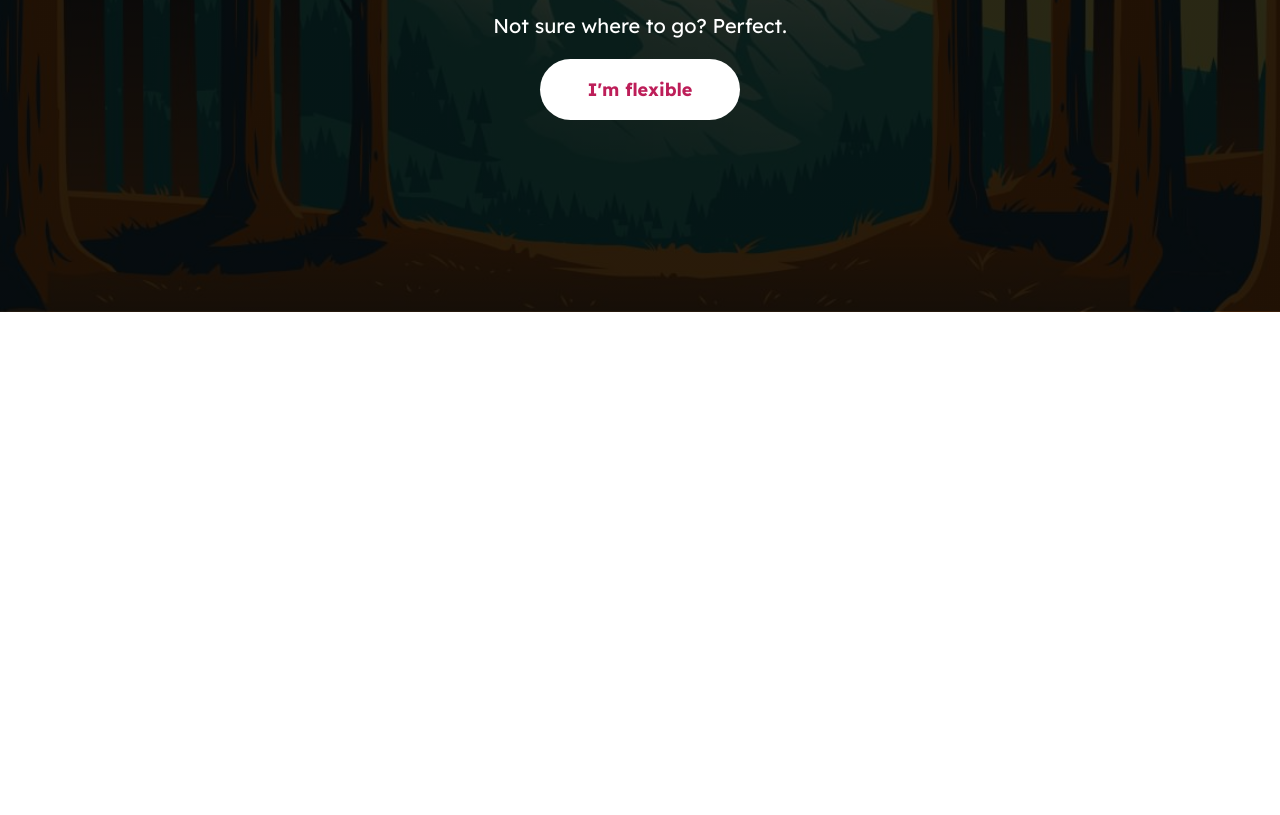
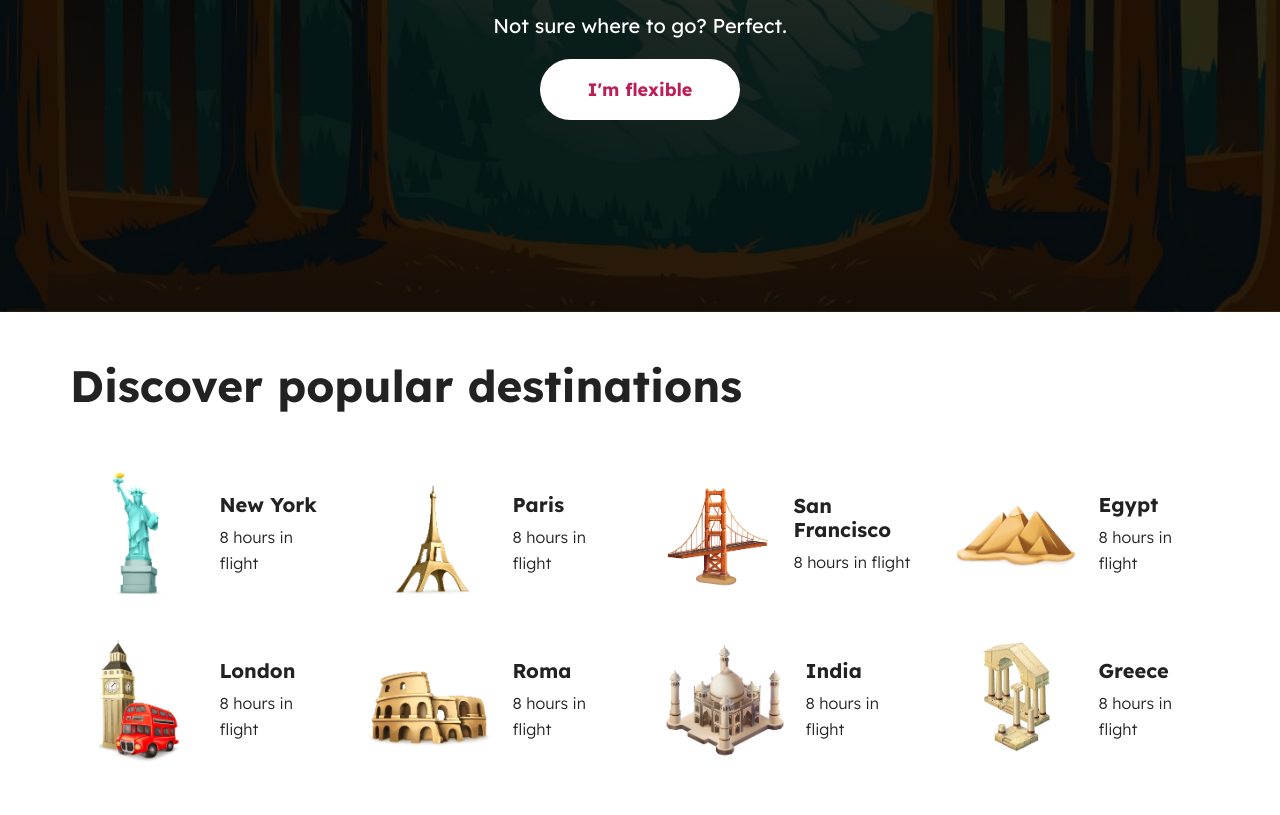
Before and after one commit to enriquesamudio99/eight-travel-landing-page, a website: page index.html in a window 1280 px wide. Shown: the part 402-1217 px from the top of the page. Before the commit the page ends 800 px from the top, so only its background shows below. Drawn offline with Linux system fonts and the light colour scheme.

Commit message:
Destinations section done

```diff
--- a/index.html
+++ b/index.html
@@ -58,5 +58,84 @@
         </div>
     </header>
 
+    <section class="destinations section container">
+        <h2 class="destinations__heading">Discover popular destinations</h2>
+
+        <ul class="destinations__grid">
+            <li class="destination">
+                <div class="destination__img">
+                    <img src="build/img/icono_destino_1.png" alt="Destination Image">
+                </div>
+                <div class="destination__info">
+                    <h3 class="destination__name">New York</h3>
+                    <p class="destination__distance">8 hours in flight</p>
+                </div>
+            </li>
+            <li class="destination">
+                <div class="destination__img">
+                    <img src="build/img/icono_destino_2.png" alt="Destination Image">
+                </div>
+                <div class="destination__info">
+                    <h3 class="destination__name">Paris</h3>
+                    <p class="destination__distance">8 hours in flight</p>
+                </div>
+            </li>
+            <li class="destination">
+                <div class="destination__img">
+                    <img src="build/img/icono_destino_3.png" alt="Destination Image">
+                </div>
+                <div class="destination__info">
+                    <h3 class="destination__name">San Francisco</h3>
+                    <p class="destination__distance">8 hours in flight</p>
+                </div>
+            </li>
+            <li class="destination">
+                <div class="destination__img">
+                    <img src="build/img/icono_destino_4.png" alt="Destination Image">
+                </div>
+                <div class="destination__info">
+                    <h3 class="destination__name">Egypt</h3>
+                    <p class="destination__distance">8 hours in flight</p>
+                </div>
+            </li>
+            <li class="destination">
+                <div class="destination__img">
+                    <img src="build/img/icono_destino_5.png" alt="Destination Image">
+                </div>
+                <div class="destination__info">
+                    <h3 class="destination__name">London</h3>
+                    <p class="destination__distance">8 hours in flight</p>
+                </div>
+            </li>
+            <li class="destination">
+                <div class="destination__img">
+                    <img src="build/img/icono_destino_6.png" alt="Destination Image">
+                </div>
+                <div class="destination__info">
+                    <h3 class="destination__name">Roma</h3>
+                    <p class="destination__distance">8 hours in flight</p>
+                </div>
+            </li>
+            <li class="destination">
+                <div class="destination__img">
+                    <img src="build/img/icono_destino_7.png" alt="Destination Image">
+                </div>
+                <div class="destination__info">
+                    <h3 class="destination__name">India</h3>
+                    <p class="destination__distance">8 hours in flight</p>
+                </div>
+            </li>
+            <li class="destination">
+                <div class="destination__img">
+                    <img src="build/img/icono_destino_8.png" alt="Destination Image">
+                </div>
+                <div class="destination__info">
+                    <h3 class="destination__name">Greece</h3>
+                    <p class="destination__distance">8 hours in flight</p>
+                </div>
+            </li>
+        </ul>
+    </section>
+
 </body>
 </html>
--- a/src/scss/app.scss
+++ b/src/scss/app.scss
@@ -1,3 +1,4 @@
 @use "base";
 @use "ui/header";
+@use "ui/content";
 @use "utilities";
--- a/src/scss/base/_globals.scss
+++ b/src/scss/base/_globals.scss
@@ -13,7 +13,7 @@ html {
 
 body {
     font-family: v.$mainFont;
-    color: v.$black;
+    color: v.$dark;
     font-size: 1rem;
     line-height: 1.618;
 }
@@ -67,9 +67,9 @@ a {
 }
 
 .section {
-    padding: 1.5rem 0;
+    padding: 2rem 0;
 
     @include m.lg {
-        padding: 2rem 0;
+        padding: 3rem 0;
     }
 }
--- a/src/scss/base/_variables.scss
+++ b/src/scss/base/_variables.scss
@@ -13,6 +13,7 @@ $primary: #e8505b;
 $secondary: rgb(189, 30, 89);
 $black: #000000;
 $white: #ffffff;
+$dark: #222222;
 $gray: #686868;
 $lightGray: #e1e1e1;
 
--- /dev/null
+++ b/src/scss/ui/content/_destinations.scss
@@ -0,0 +1,47 @@
+@use "base/variables" as v;
+@use "base/mixins" as m;
+
+.destinations {
+
+    &__heading {
+        margin-bottom: v.$gutter;
+    }
+
+    &__grid {
+        @include m.grid(1,2rem);
+
+        @include m.sm {
+            grid-template-columns: repeat(2,1fr);
+        }
+
+        @include m.lg {
+            grid-template-columns: repeat(3,1fr);
+        }
+
+        @include m.xl {
+            grid-template-columns: repeat(4,1fr);
+        }
+    }
+
+}
+
+.destination {
+    display: flex;
+    align-items: center;
+
+    &__img {
+        width: 140px;
+        margin-right: 1rem;
+    }
+
+    &__name {
+        font-size: 1.25rem;
+        margin-bottom: .5rem;
+    }
+
+    &__distance {
+        margin: 0;
+        font-weight: 300;
+    }
+
+}
--- /dev/null
+++ b/src/scss/ui/content/_index.scss
@@ -0,0 +1 @@
+@forward "destinations";
```
Also changed, not shown: build/css/app.css, 1 other file.
